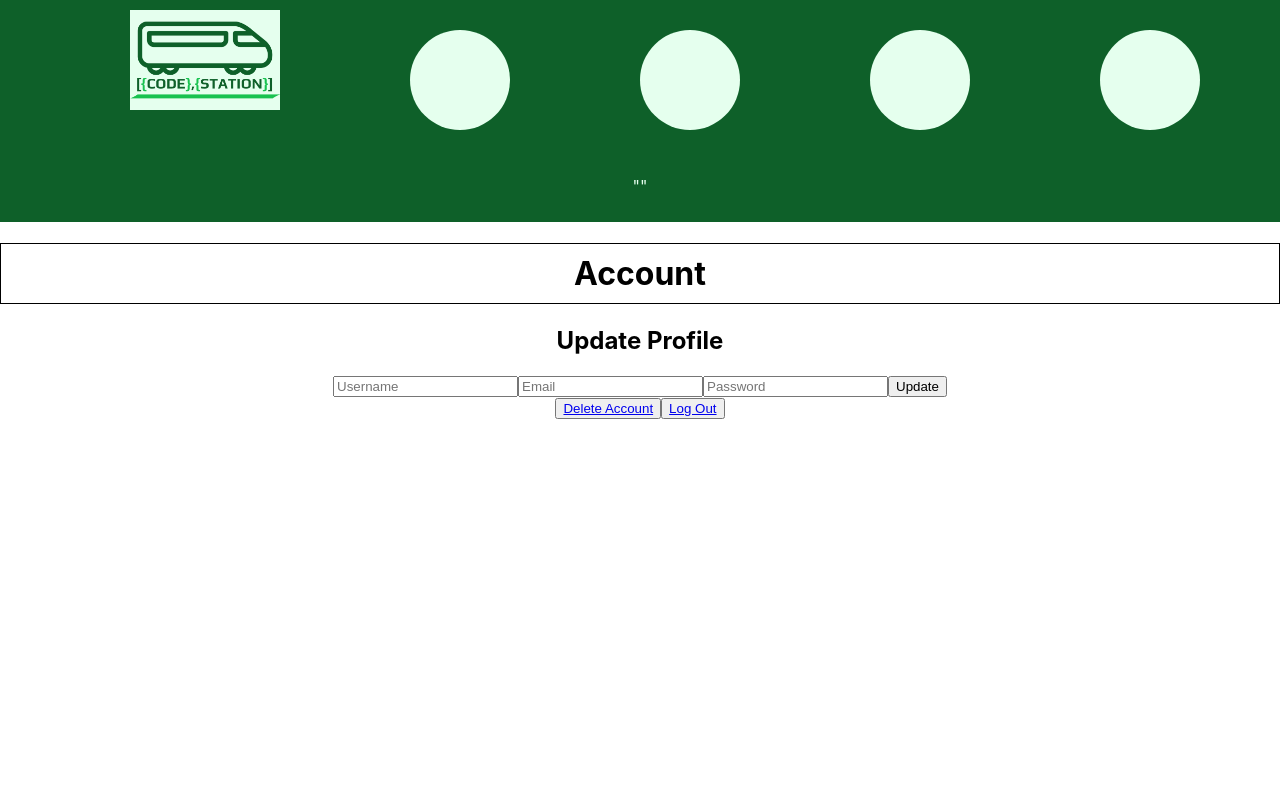
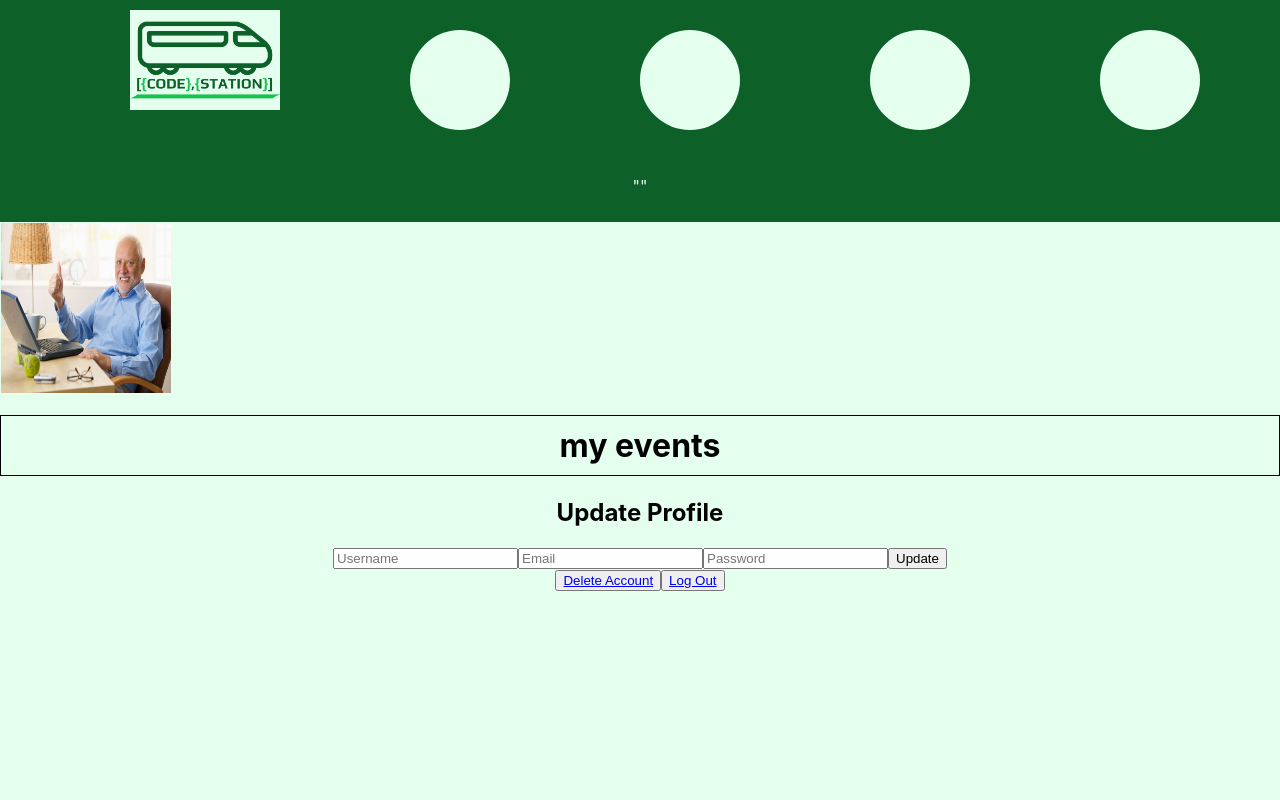
Before and after one commit to alexbellairs/CN-CodeStation-38, a React (Create React App) app: page /account in a window 1280 px wide. Shown: the top 800 px of the page. Built offline with nearby package versions, Linux system fonts and the light colour scheme; no server answers.

Commit message:
css on account page

```diff
--- /dev/null
+++ b/src/css/account.css
@@ -0,0 +1,11 @@
+body {
+    background-color: #E5FFEE;
+}
+.imgH {
+  display: flex;
+  direction: left;
+  padding: 1px;
+  height: 170px;
+  width: 170px;
+  border: 1px;
+}
--- a/src/pages/account.js
+++ b/src/pages/account.js
@@ -2,7 +2,9 @@ import { useState } from "react";
 import { updateFetch, deleteFetch } from "../utlis";
 import { Link } from "react-router-dom";
 import "../css/app.css";
+import "../css/account.css";
 import Quote from "../components/quote";
+import harold from "../images/harold.jpg";
 
 const Account = ({ setter, user }) => {
   const [username, setUsername] = useState();
@@ -21,10 +23,12 @@ const Account = ({ setter, user }) => {
   };
 
   return (
+    <body>
     <div className="AppStyles">
       <Quote />
+      <img className="imgH" src={harold} />
       <div className="ContentStyled">
-        <h1 className="Header1Styled">Account</h1>
+        <h1 className="Header1Styled">my events</h1>
         <form onSubmit={submitHandler}>
           <h2>Update Profile</h2>
           <input
@@ -55,6 +59,7 @@ const Account = ({ setter, user }) => {
         </button>
       </div>
     </div>
+    </body>
   );
 };
 
```
Also changed, not shown: src/images/harold.jpg (renamed from src/images/Place holder images/harold.jpg), 1 other file (tests, documents, lock files or other folders).
